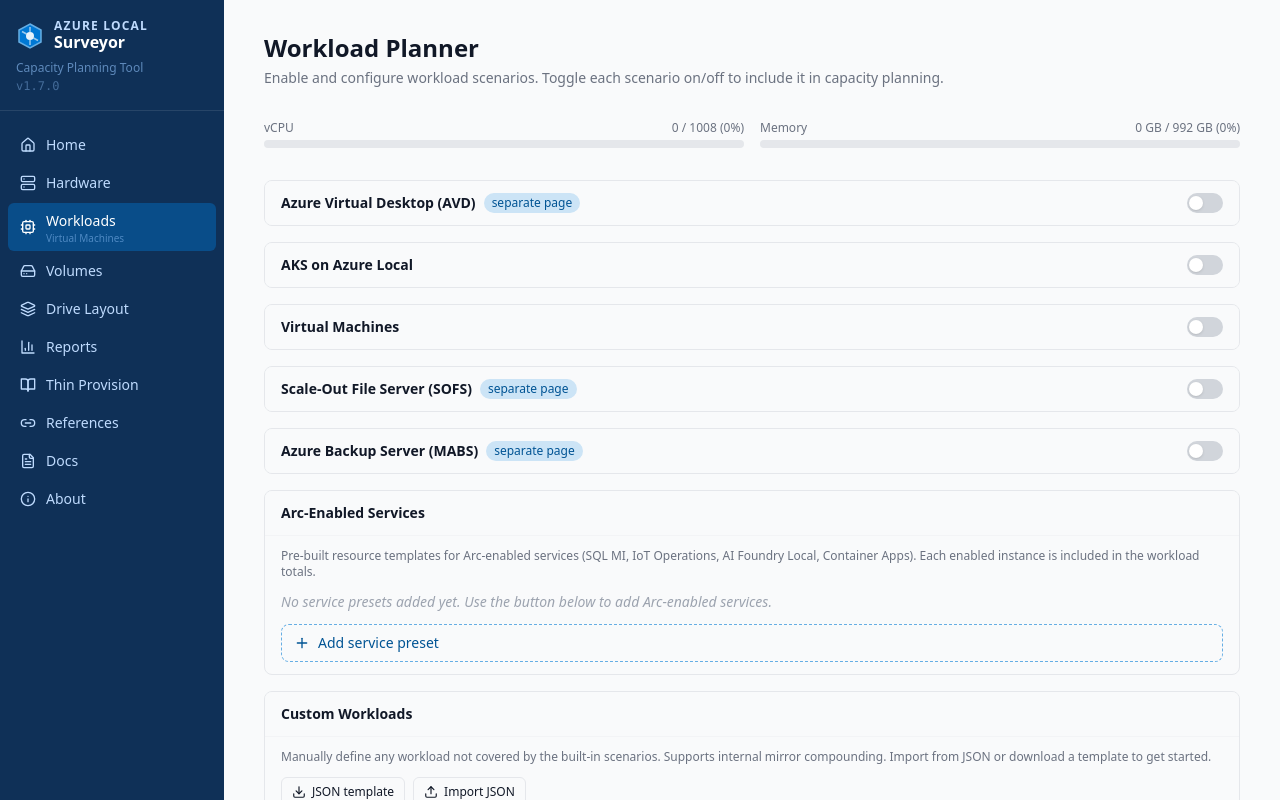
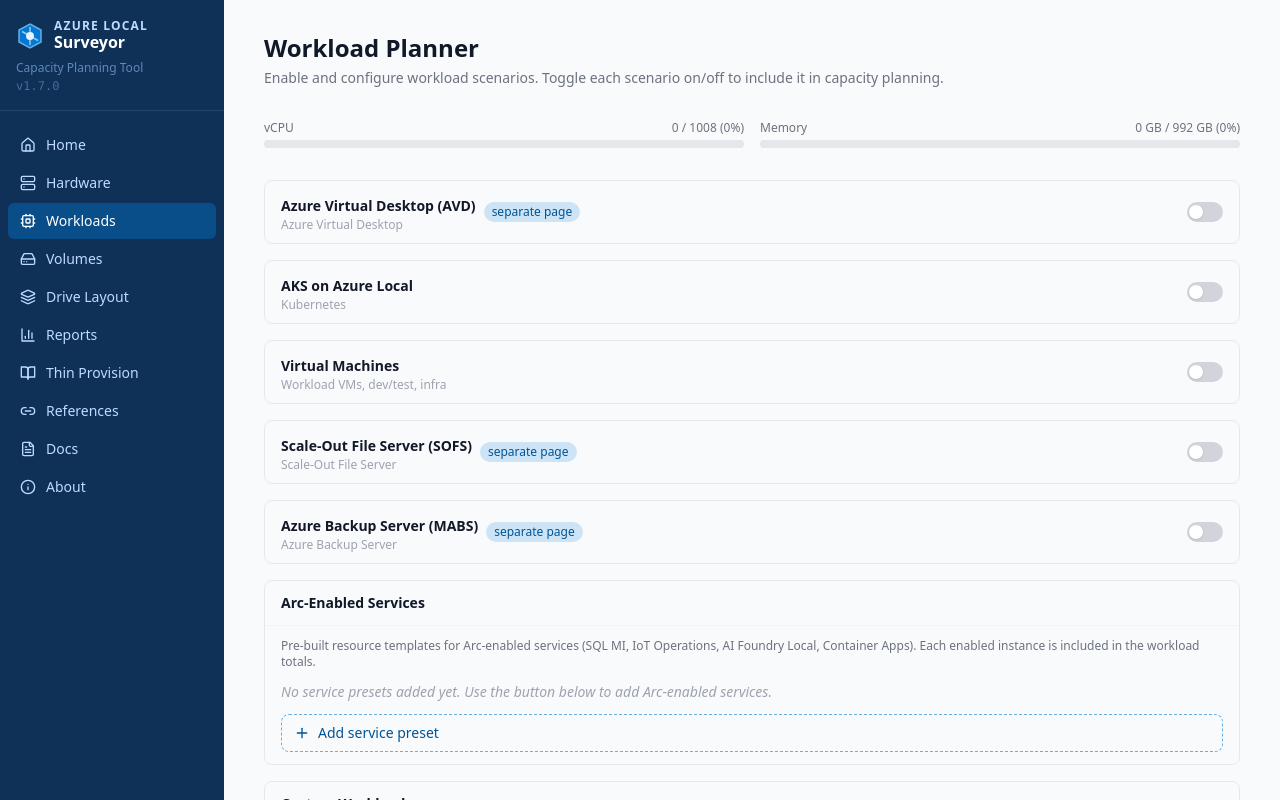
Before and after one commit to AzureLocal/azurelocal-surveyor, a React (Vite) app: page /#/workloads in a window 1280 px wide. Shown: the top 800 px of the page. Built offline with nearby package versions, Linux system fonts and the light colour scheme.

Commit message:
fix: move scenario subtitles from nav to workload planner cards

```diff
--- a/src/components/Layout.tsx
+++ b/src/components/Layout.tsx
@@ -39,11 +39,11 @@
         <nav className="flex-1 py-4 space-y-0.5 px-2">
           <NavItem to="/" label="Home" icon={Home} end />
           <NavItem to="/hardware" label="Hardware" icon={Server} end />
-          <NavItem to="/workloads" label="Workloads" subtitle="Virtual Machines" icon={Cpu} />
-          {avdEnabled   && <NavItem to="/avd"  label="AVD"  subtitle="Azure Virtual Desktop" icon={Monitor}    />}
-          {aks.enabled  && <NavItem to="/aks"  label="AKS"  subtitle="Kubernetes" icon={Container}  />}
-          {sofsEnabled  && <NavItem to="/sofs" label="SOFS" subtitle="Scale-Out File Server" icon={HardDrive}  />}
-          {mabsEnabled  && <NavItem to="/mabs" label="MABS" subtitle="Azure Backup Server" icon={ShieldCheck} />}
+          <NavItem to="/workloads" label="Workloads" icon={Cpu} />
+          {avdEnabled   && <NavItem to="/avd"  label="AVD"  icon={Monitor}    />}
+          {aks.enabled  && <NavItem to="/aks"  label="AKS"  icon={Container}  />}
+          {sofsEnabled  && <NavItem to="/sofs" label="SOFS" icon={HardDrive}  />}
+          {mabsEnabled  && <NavItem to="/mabs" label="MABS" icon={ShieldCheck} />}
           <NavItem to="/volumes" label="Volumes" icon={HardDrive} />
           <NavItem to="/drive-layout" label="Drive Layout" icon={Layers} />
           <NavItem to="/reports" label="Reports" icon={BarChart3} />
--- a/src/components/WorkloadPlanner.tsx
+++ b/src/components/WorkloadPlanner.tsx
@@ -32,12 +32,14 @@
 
 function ScenarioCard({
   label,
+  subtitle,
   badge,
   enabled,
   onToggle,
   children,
 }: {
   label: string
+  subtitle?: string
   badge?: string
   enabled: boolean
   onToggle: () => void
@@ -47,7 +49,10 @@
     <div className={`rounded-lg border ${enabled ? 'border-brand-400 dark:border-brand-600' : 'border-gray-200 dark:border-gray-700'} overflow-hidden`}>
       <div className="flex items-center justify-between px-4 py-3 bg-gray-50 dark:bg-gray-800">
         <div className="flex items-center gap-2">
-          <span className="text-sm font-semibold">{label}</span>
+          <div>
+            <span className="text-sm font-semibold">{label}</span>
+            {subtitle && <span className="block text-xs font-normal text-gray-400 dark:text-gray-500 leading-none mt-0.5">{subtitle}</span>}
+          </div>
           {badge && <span className="px-2 py-0.5 text-xs rounded-full bg-brand-100 dark:bg-brand-900 text-brand-700 dark:text-brand-300">{badge}</span>}
         </div>
         <button
@@ -202,7 +207,7 @@
     <div className="space-y-4">
 
       {/* ── 1. AVD ── */}
-      <ScenarioCard label="Azure Virtual Desktop (AVD)" badge="separate page" enabled={avdEnabled} onToggle={() => setAvdEnabled(!avdEnabled)}>
+      <ScenarioCard label="Azure Virtual Desktop (AVD)" subtitle="Azure Virtual Desktop" badge="separate page" enabled={avdEnabled} onToggle={() => setAvdEnabled(!avdEnabled)}>
         <div className="text-sm text-gray-500">
           AVD is configured on the{' '}
           <Link to="/avd" className="text-brand-600 hover:underline">AVD Planning page</Link>.
@@ -218,7 +223,7 @@
       </ScenarioCard>
 
       {/* ── 2. AKS ── */}
-      <ScenarioCard label="AKS on Azure Local" enabled={aks.enabled} onToggle={() => {
+      <ScenarioCard label="AKS on Azure Local" subtitle="Kubernetes" enabled={aks.enabled} onToggle={() => {
         if (aks.enabled && aksDependentPresetsEnabled) {
           if (!window.confirm('One or more Arc-enabled services (SQL MI, IoT Operations, etc.) require AKS. Disabling AKS will leave those presets without a runtime. Disable anyway?')) return
         }
@@ -271,14 +276,14 @@
       </ScenarioCard>
 
       {/* ── 3. Virtual Machines ── */}
-      <ScenarioCard label="Virtual Machines" enabled={virtualMachines.enabled} onToggle={() => setVirtualMachines({ enabled: !virtualMachines.enabled })}>
+      <ScenarioCard label="Virtual Machines" subtitle="Workload VMs, dev/test, infra" enabled={virtualMachines.enabled} onToggle={() => setVirtualMachines({ enabled: !virtualMachines.enabled })}>
         <VmFields value={virtualMachines} onChange={setVirtualMachines} />
         <ScenarioTotals vCpus={vmTotals.vCpus} memGB={vmTotals.memoryGB} storageTB={vmTotals.storageTB}
           rawVCpus={virtualMachines.vmCount * virtualMachines.vCpusPerVm} overcommit={virtualMachines.vCpuOvercommitRatio} />
       </ScenarioCard>
 
       {/* ── 4. SOFS ── */}
-      <ScenarioCard label="Scale-Out File Server (SOFS)" badge="separate page" enabled={sofsEnabled} onToggle={() => setSofsEnabled(!sofsEnabled)}>
+      <ScenarioCard label="Scale-Out File Server (SOFS)" subtitle="Scale-Out File Server" badge="separate page" enabled={sofsEnabled} onToggle={() => setSofsEnabled(!sofsEnabled)}>
         <div className="text-sm text-gray-500">
           SOFS is configured on the{' '}
           <Link to="/sofs" className="text-brand-600 hover:underline">SOFS Planning page</Link>.
@@ -290,7 +295,7 @@
       </ScenarioCard>
 
       {/* ── 5. MABS ── */}
-      <ScenarioCard label="Azure Backup Server (MABS)" badge="separate page" enabled={mabsEnabled} onToggle={() => setMabsEnabled(!mabsEnabled)}>
+      <ScenarioCard label="Azure Backup Server (MABS)" subtitle="Azure Backup Server" badge="separate page" enabled={mabsEnabled} onToggle={() => setMabsEnabled(!mabsEnabled)}>
         <div className="text-sm text-gray-500">
           MABS is configured on the{' '}
           <Link to="/mabs" className="text-brand-600 hover:underline">MABS Planning page</Link>.
```
